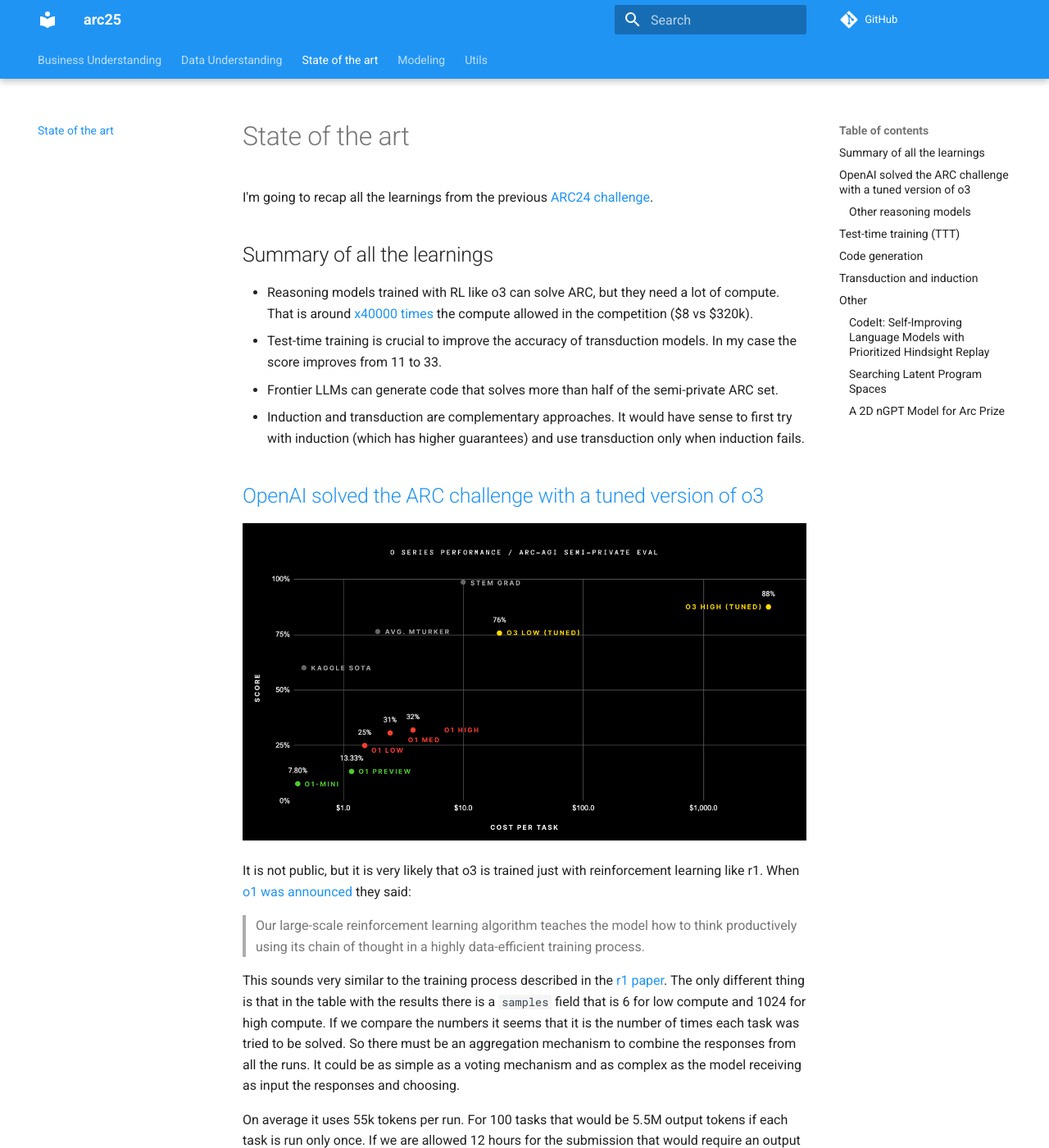
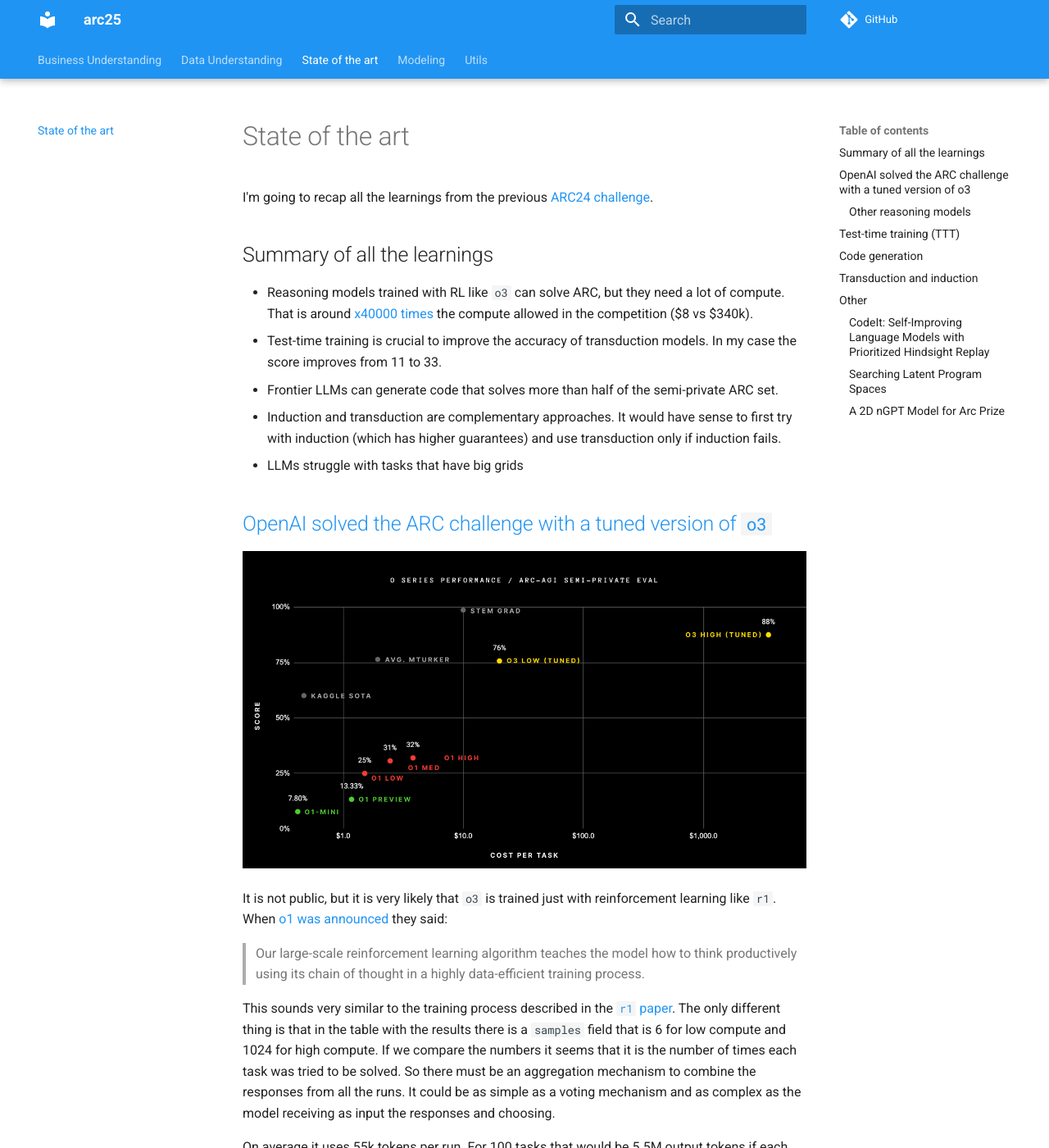
Before and after one commit to ironbar/arc25, an MkDocs documentation site: the page built from docs/03_State_of_the_art.md, in a window 1280 px wide and 1400 px high. Shown: the whole window at 82% size. Built offline with MkDocs 1.6.1 and Material for MkDocs 9.7.7, drawn with Linux system fonts in a browser that asks for light colours; comment, search, counter and statistics services are not loaded; some of the changed text lies outside the part shown.

Commit message:
updated documentation

```diff
--- a/docs/03_State_of_the_art.md
+++ b/docs/03_State_of_the_art.md
@@ -6,38 +6,39 @@
 
 ## Summary of all the learnings
 
-- Reasoning models trained with RL like o3 can solve ARC, but they need a lot of compute. That is around [x40000 times](https://x.com/guille_bar/status/1870479630383329472) the compute allowed in the competition ($8 vs $320k).
+- Reasoning models trained with RL like `o3` can solve ARC, but they need a lot of compute. That is around [x40000 times](https://x.com/guille_bar/status/1870479630383329472) the compute allowed in the competition ($8 vs $340k).
 - Test-time training is crucial to improve the accuracy of transduction models. In my case the score improves from 11 to 33.
 - Frontier LLMs can generate code that solves more than half of the semi-private ARC set.
-- Induction and transduction are complementary approaches. It would have sense to first try with induction (which has higher guarantees) and use transduction only when induction fails.
+- Induction and transduction are complementary approaches. It would have sense to first try with induction (which has higher guarantees) and use transduction only if induction fails.
+- LLMs struggle with tasks that have big grids
 
-## [OpenAI solved the ARC challenge with a tuned version of o3](https://arcprize.org/blog/oai-o3-pub-breakthrough)
+## [OpenAI solved the ARC challenge with a tuned version of `o3`](https://arcprize.org/blog/oai-o3-pub-breakthrough)
 
 ![o3 performance](res/2025-03-18-13-59-03.png)
 
-It is not public, but it is very likely that o3 is trained just with reinforcement learning like r1. When [o1 was announced](https://openai.com/index/learning-to-reason-with-llms/) they said:
+It is not public, but it is very likely that `o3` is trained just with reinforcement learning like `r1`. When [o1 was announced](https://openai.com/index/learning-to-reason-with-llms/) they said:
 
 > Our large-scale reinforcement learning algorithm teaches the model how to think productively using its chain of thought in a highly data-efficient training process.
 
-This sounds very similar to the training process described in the [r1 paper](https://arxiv.org/abs/2501.12948).
+This sounds very similar to the training process described in the [`r1` paper](https://arxiv.org/abs/2501.12948).
 The only different thing is that in the table with the results there is a `samples` field that is 6 for low compute and 1024 for high compute. If we compare the numbers it seems that it is the number of times each task was tried to be solved. So there must be an aggregation mechanism to combine the responses from all the runs. It could be as simple as a voting mechanism and as complex as the model receiving as input the responses and choosing.
 
 On average it uses 55k tokens per run. For 100 tasks that would be 5.5M output tokens if each task is run only once. If we are allowed 12 hours for the submission that would require an output speed of 127 token/second. That might be possible for a model like [Qwen2.5 1.5B](https://qwen.readthedocs.io/en/latest/benchmark/speed_benchmark.html), probably not for a model like Llama3 8B.
 
 So in theory we could take a reasoning model such as [deepseek-ai/DeepSeek-R1-Distill-Qwen-1.5B](https://huggingface.co/deepseek-ai/DeepSeek-R1-Distill-Qwen-1.5B) and fine-tune it to do ARC tasks using RL. We could reward the model for creating shorter and correct answers. OpenAI also offers a [service](https://openai.com/form/rft-research-program/) to do "Reinforcement Fine-tuning".
 
-Notice that OpenAI has decided [not to release o3](https://techcrunch.com/2025/02/12/openai-cancels-its-o3-ai-model-in-favor-of-a-unified-next-gen-release/), so we don't know how necessary the tuning for ARC was needed.
+Notice that OpenAI has decided [not to release `o3`](https://techcrunch.com/2025/02/12/openai-cancels-its-o3-ai-model-in-favor-of-a-unified-next-gen-release/), so we don't know how necessary the tuning for ARC was needed.
 
-Mikel Bobel-Irizar did an [awesome analysis](https://anokas.substack.com/p/llms-struggle-with-perception-not-reasoning-arcagi) of the effect of task length on the accuracy of o3. We could
+Mikel Bobel-Irizar did an [awesome analysis](https://anokas.substack.com/p/llms-struggle-with-perception-not-reasoning-arcagi) of the effect of task length on the accuracy of `o3`. We could
 use upscaling as data augmentation so the model learns to work with bigger images. There is also another [blogpost](https://anokas.substack.com/p/o3-and-arc-agi-the-unsolved-tasks) with the unsolved evaluation tasks.
 
 ### Other reasoning models
 
 ![other reasoning model results](res/2025-03-18-14-48-47.png)
 
-Other reasoning models such as r1 and Sonnet 3.7 but none of them achieve as high results as OpenAI's model. That does not happen in other fields such as mathematics, so probably OpenAI is using some 2d data for its RL training.
+Other reasoning models such as `r1` and Sonnet 3.7 but none of them achieve as high results as OpenAI's model. That does not happen in other fields such as mathematics, so probably OpenAI is using some 2d data for its RL training.
 
-Interestingly in the [results](https://arcprize.org/blog/r1-zero-r1-results-analysis) we can see that r1 uses 6-11k tokens to solve each task. That is between 5 and 10 times less than o3.
+Interestingly in the [results](https://arcprize.org/blog/r1-zero-r1-results-analysis) we can see that `r1` uses 6-11k tokens to solve each task. That is between 5 and 10 times less than `o3`.
 
 ## Test-time training (TTT)
 
```
